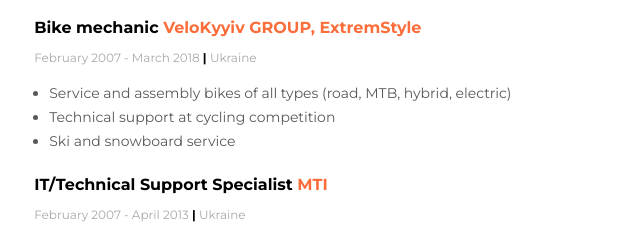
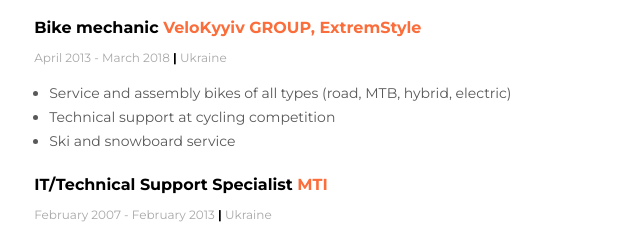
Before and after one commit to AndrewLevik/My_CV, a plain HTML site: page index.html in a window 1280 px wide. Shown: the part 720-955 px from the top of the page, 514-1154 px from the left. Drawn offline with Linux system fonts and the light colour scheme.

Commit message:
change working period

```diff
--- a/index.html
+++ b/index.html
@@ -82,7 +82,7 @@
         <!-- company_2 -->
         <div>
           <h4 class="work-position">Bike mechanic<span class="organization"> VeloKyyiv GROUP, ExtremStyle </span> </h4>
-          <p class="work-period">February 2007 - March 2018   <span class="line"> | </span>  Ukraine  </p>
+          <p class="work-period">April 2013 - March 2018   <span class="line"> | </span>  Ukraine  </p>
           <ul class="work-list">
             <li class="work-list-item">Service and assembly bikes of all types (road, MTB, hybrid, electric) </li>
             <li class="work-list-item">Technical support at cycling competition</li>
@@ -92,7 +92,7 @@
         <!-- company_3 -->
         <div>
           <h4 class="work-position"> IT/Technical Support Specialist  <span class="organization"> MTI </span> </h4>
-          <p class="work-period">February 2007 - April 2013   <span class="line"> | </span>    Ukraine</p>
+          <p class="work-period">February 2007 - February 2013   <span class="line"> | </span>    Ukraine</p>
           <ul class="work-list">
             <li class="work-list-item">Installing and configuring computer hardware and software </li>
             <li class="work-list-item">Maintaining local area networks (LAN), wide area networks (WAN)</li>
```
